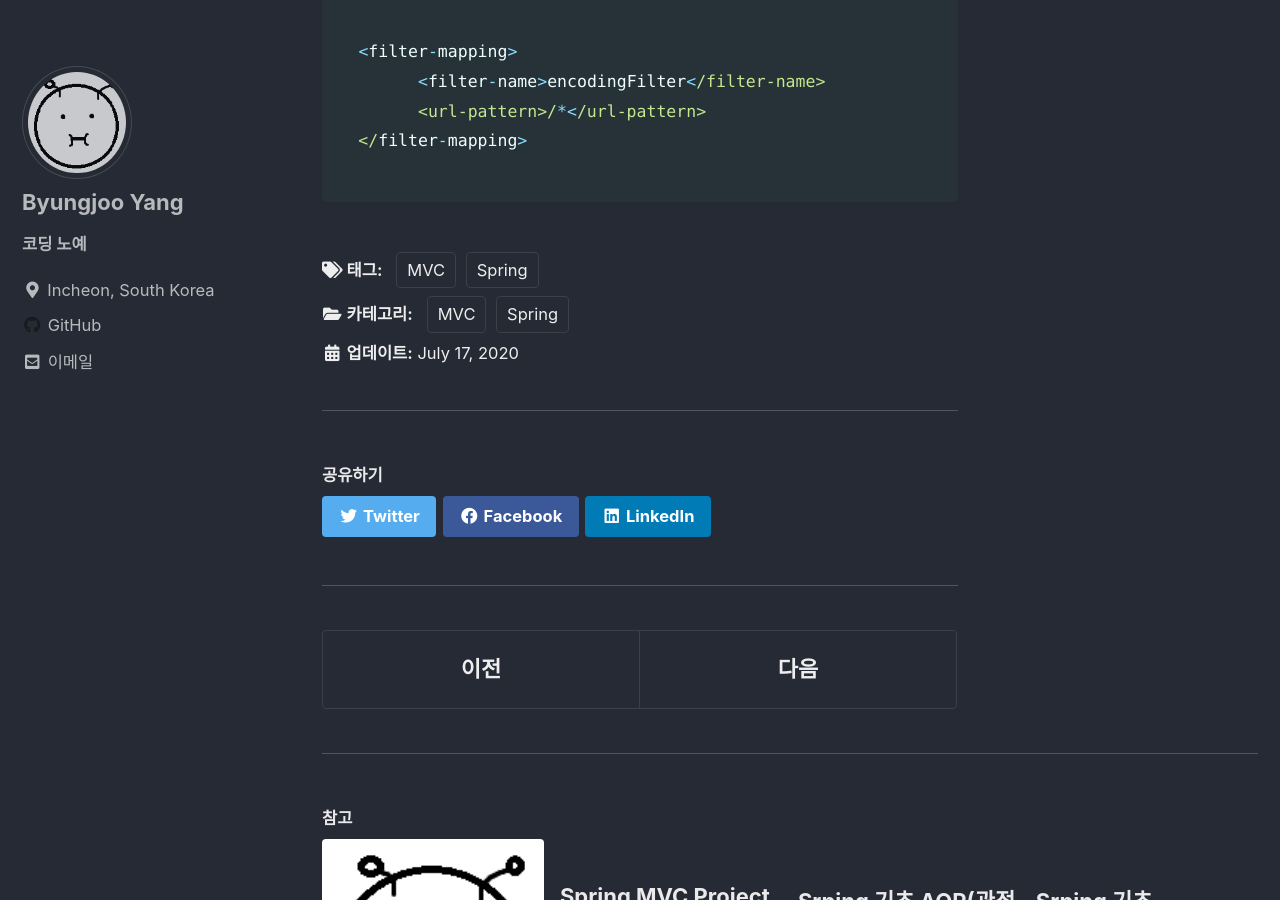
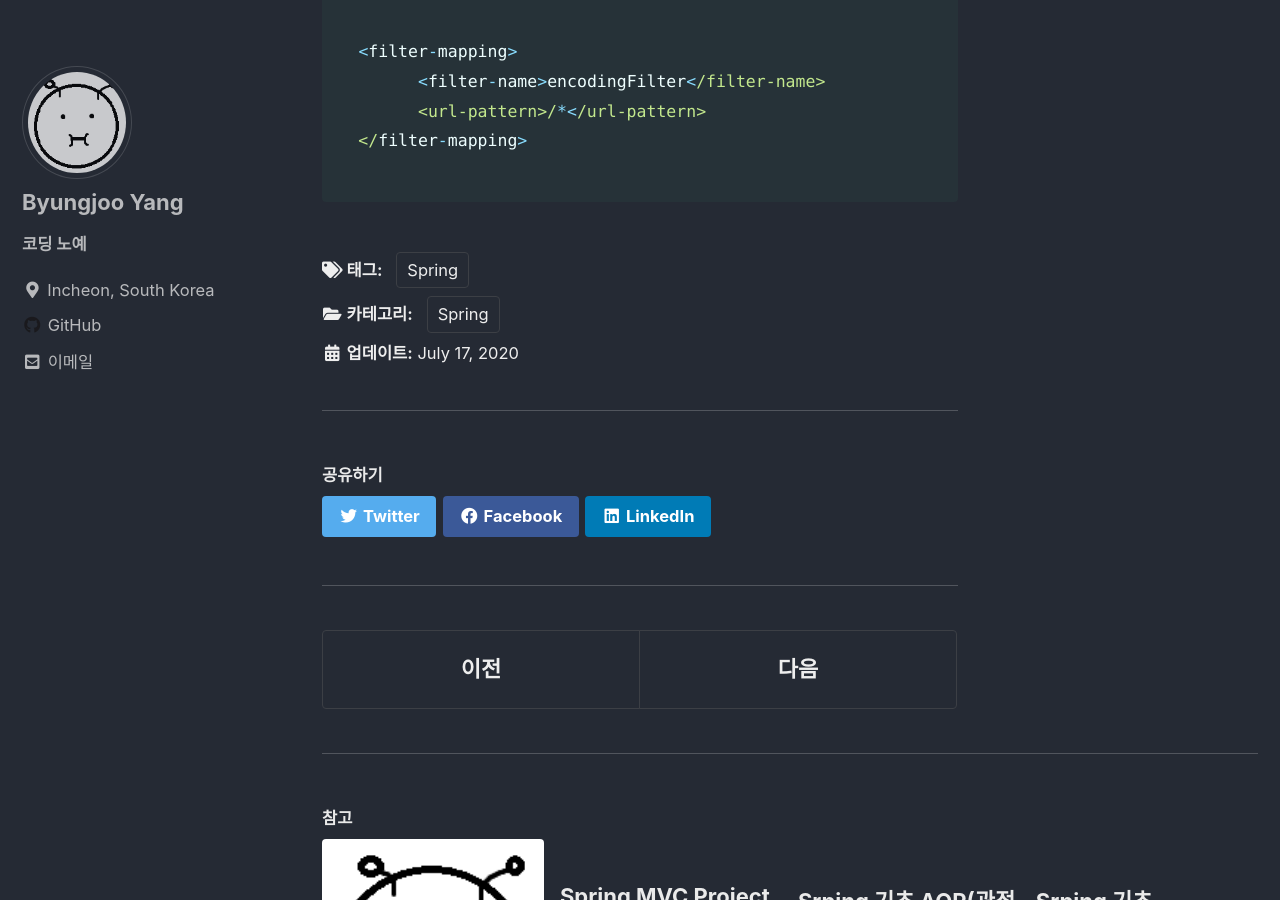
Before and after one commit to ByungjooYang/byungjooyang.github.io, a Jekyll site: the page built from _posts/2020-07-17-ByungjooYang-of-post.md, in a window 1280 px wide and 900 px high, scrolled down 4957 px. Built offline with Jekyll 4.4.1, drawn with Linux system fonts in a browser that asks for light colours; cached includes are drawn as plain includes.

Commit message:
fix error

```diff
--- a/_config.yml
+++ b/_config.yml
@@ -30,7 +30,7 @@ masthead_title           : "코딩 노예 블로그"
 # breadcrumbs            : false # true, false (default)
 words_per_minute         : 200
 comments:
-  provider               : "disqus" # false (default), "disqus", "discourse", "facebook", "staticman", "staticman_v2", "utterances", "custom"
+  provider               : # false (default), "disqus", "discourse", "facebook", "staticman", "staticman_v2", "utterances", "custom"
   disqus:
     shortname            : # https://help.disqus.com/customer/portal/articles/466208-what-s-a-shortname-
   discourse:
--- a/_posts/2020-07-17-ByungjooYang-of-post.md
+++ b/_posts/2020-07-17-ByungjooYang-of-post.md
@@ -1,13 +1,11 @@
 ---
 title:  "Spring MVC"
 header:
-  teaser: "/assets/img/gream.png"
+  teaser: ""
 categories:
   - Spring
-  - MVC
 tags:
   - Spring
-  - MVC
 ---
 
 **★ Spring MVC**
```
Also changed, not shown: _posts/2020-07-20-ByungjooYang-of-post.md (+1 -1 lines).
